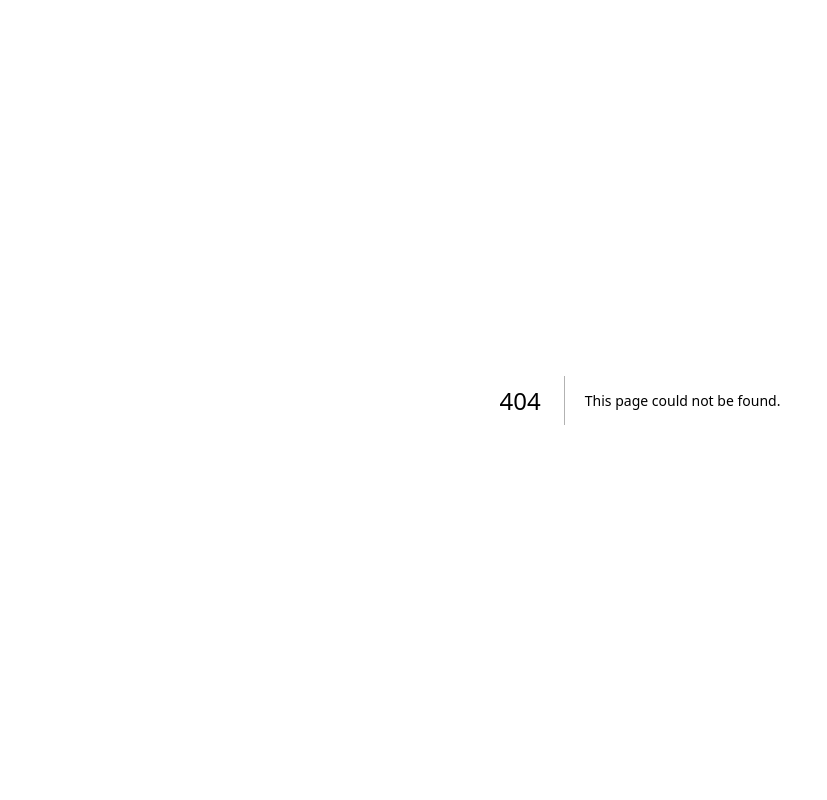
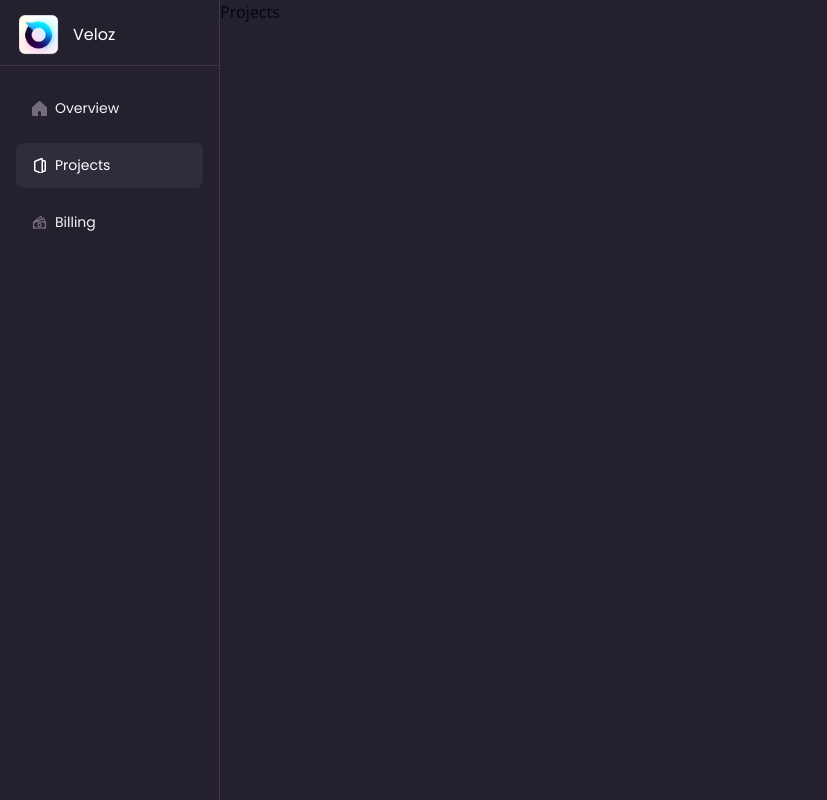
Before and after one commit to Benrobo/veloz, a Next.js app in the folder packages/app/: page /projects in a window 1280 px wide. Before the commit this address had no page. Shown: the whole page, without its empty margins (0-827 px from the left). Built offline with nearby package versions, Linux system fonts and the light colour scheme.

Commit message:
added major updates

```diff
--- /dev/null
+++ b/packages/app/src/pages/projects.tsx
@@ -0,0 +1,12 @@
+import Layout from "@/components/Layout";
+import React from "react";
+
+function Projects() {
+  return (
+    <Layout activePage="projects">
+      <div className="w-full">Projects</div>
+    </Layout>
+  );
+}
+
+export default Projects;
```
